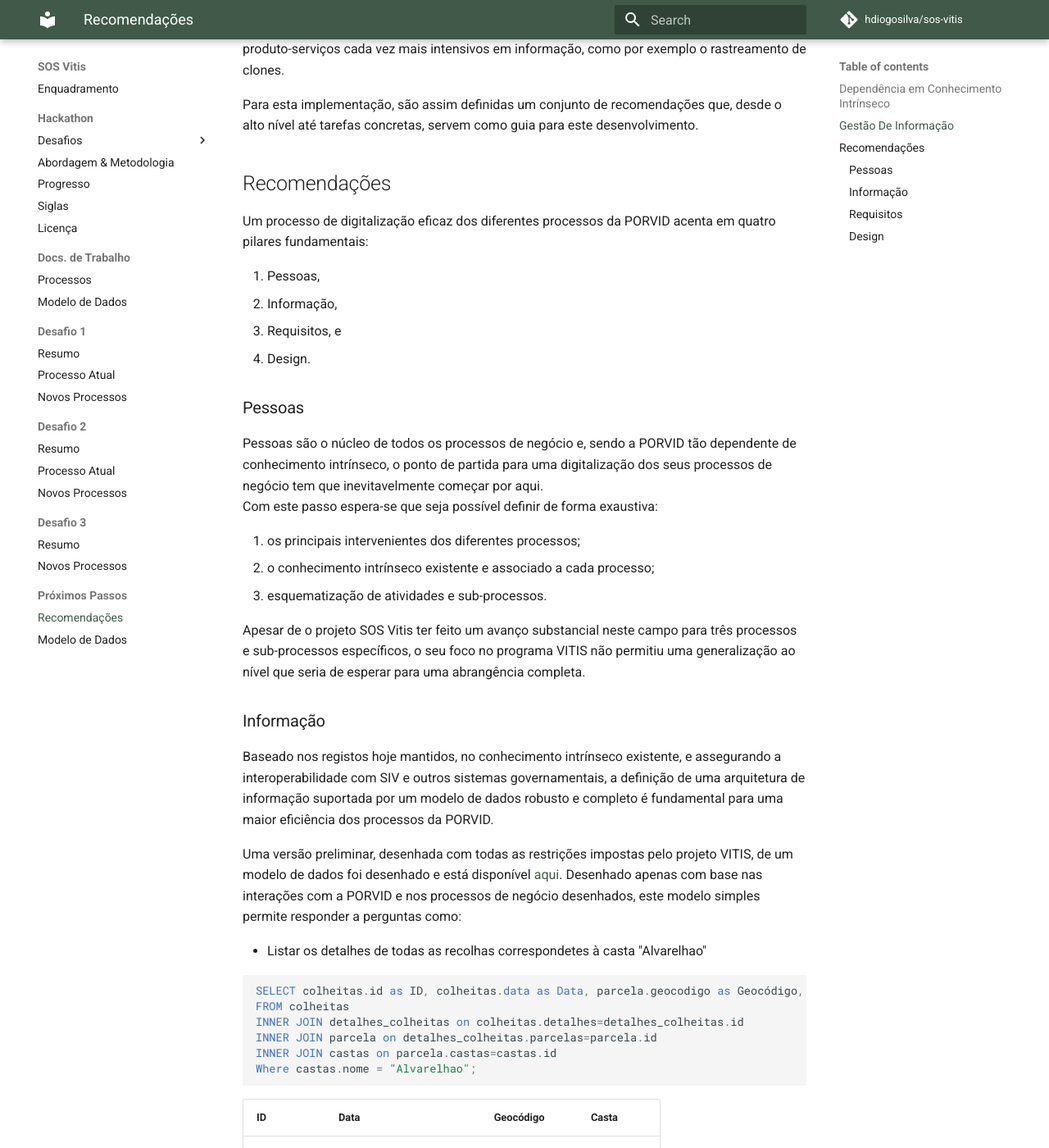
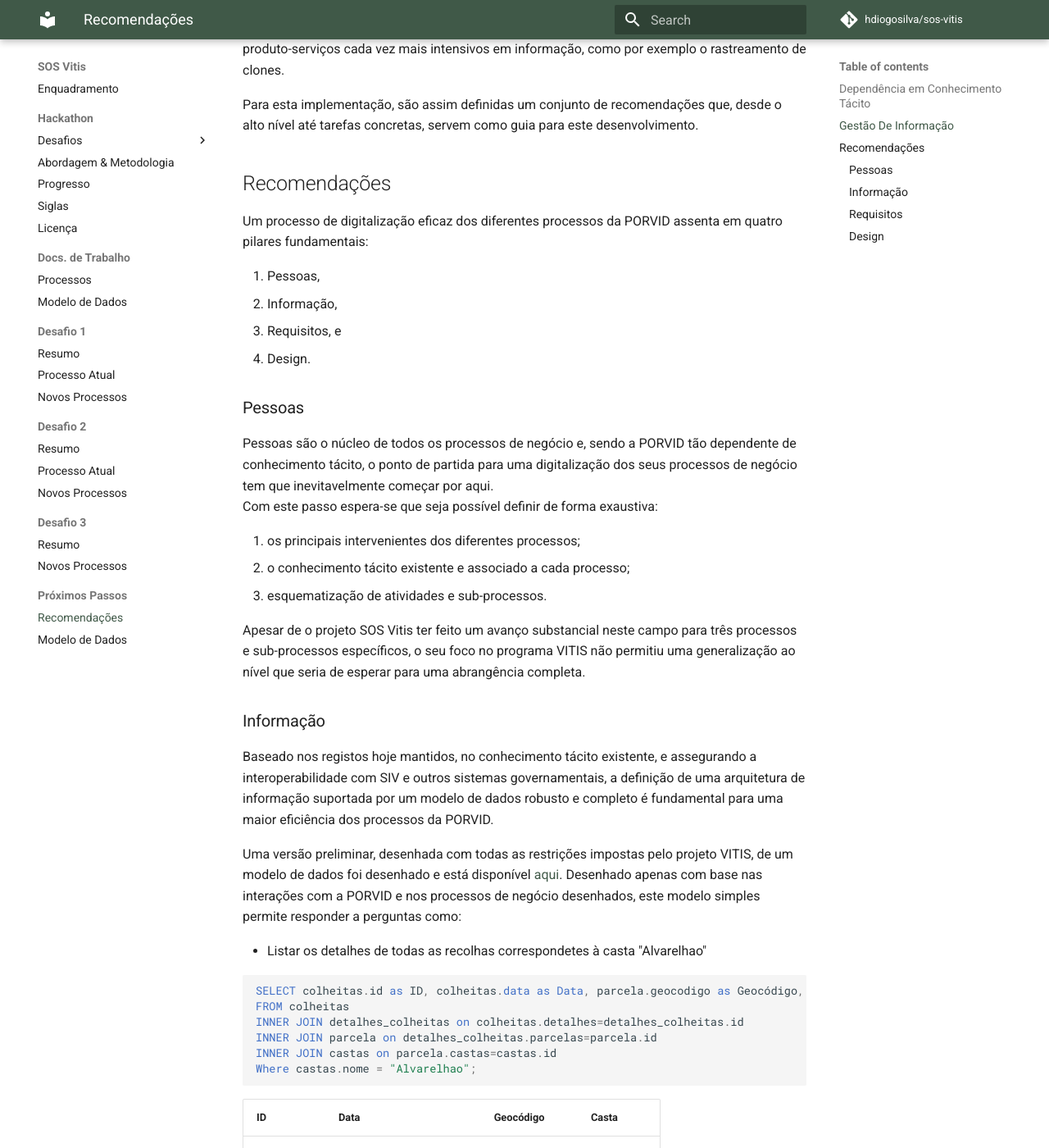
Before and after one commit to hdiogosilva/sos-vitis, an MkDocs documentation site: the page built from docs/Recomendacoes/recomendacoes.md, in a window 1280 px wide and 1400 px high, scrolled down 1144 px. Shown: the whole window at 82% size. Built offline with MkDocs 1.6.1 and Material for MkDocs 9.7.7, drawn with Linux system fonts in a browser that asks for light colours; comment, search, counter and statistics services are not loaded; some of the changed text lies outside the part shown.

Commit message:
Nomenclature

```diff
--- a/docs/Recomendacoes/recomendacoes.md
+++ b/docs/Recomendacoes/recomendacoes.md
@@ -4,17 +4,17 @@ title: Recomendações
 
 Com a análise do processos de negócio internos da PORVID foram identificados alguns pontos de melhoria, que levaram ao desenvolvimento de um conjunto de recomendações de melhoria a médio/longo prazo. Estes pontos são:
 
-1. A dependência das atividades PORVID em conhecimento intrínseco;
+1. A dependência das atividades PORVID em conhecimento tácito;
 2. A gestão de informação das atividades da PORVID.
 
-### Dependência em Conhecimento Intrínseco
+### Dependência em Conhecimento Tácito
 
-O conjunto de atividades até agora utilizadas permitiram à PORVID recolher e processar uma substancial coleção de amostras genéticas. No entanto estas atividades não podem ser consideradas como escaláveis ou sustentáveis ao longo prazo uma vez que são inteiramente dependentes de conhecimento intrínseco de atores chave na PORVID.
+O conjunto de atividades até agora utilizadas permitiram à PORVID recolher e processar uma substancial coleção de amostras genéticas. No entanto estas atividades não podem ser consideradas como escaláveis ou sustentáveis ao longo prazo uma vez que são inteiramente dependentes de conhecimento tácito de atores chave na PORVID.
 Na descrição do [processo atual do Desafio 1](/Desafio 1/processo-atual/) foram identificadas três atividades cruciais que requerem a intervenção ativa de membros da PORVID: (1) a coleção de parcelas de interesse; (2) a decisão sobre parcelas a prospetar; e (3) o contacto com os viticultores ou DRAPs.
 
 Apesar destes processos atuais manterem a PORVID relativamente flexível no que diz respeito à interação pontual com viticultores e até outras instituições, dificulta o estabelecimento de fluxos de informação formais. Com uma reestruturação destas atividades, suportada não em atores específicos, mas em processos e informação explícita a PORVID conseguirá não apenas estabelecer relações mais profícuas com outras instituições para assegurar o acesso a informação crucial para a sua missão, mas também assegurar uma maior visão sobre os seu processos para otimizar a sua eficácia e eficiência.
 
-Se considerarmos a visibilidade que o projeto SOS VITIS traz para a PORVID como o primeiro passo no processo de minimização da dependência em conhecimento intrínseco, o segundo passo crucial é a implementação de processos e sistemas de gestão de informação.
+Se considerarmos a visibilidade que o projeto SOS VITIS traz para a PORVID como o primeiro passo no processo de minimização da dependência em conhecimento tácito, o segundo passo crucial é a implementação de processos e sistemas de gestão de informação.
 
 ### Gestão De Informação
 
@@ -28,7 +28,7 @@ Para esta implementação, são assim definidas um conjunto de recomendações q
 
 ## Recomendações
 
-Um processo de digitalização eficaz dos diferentes processos da PORVID acenta em quatro pilares fundamentais:
+Um processo de digitalização eficaz dos diferentes processos da PORVID assenta em quatro pilares fundamentais:
 
 1. Pessoas,
 2. Informação,
@@ -37,18 +37,18 @@ Um processo de digitalização eficaz dos diferentes processos da PORVID acenta
 
 ### Pessoas
 
-Pessoas são o núcleo de todos os processos de negócio e, sendo a PORVID tão dependente de conhecimento intrínseco, o ponto de partida para uma digitalização dos seus processos de negócio tem que inevitavelmente começar por aqui.
+Pessoas são o núcleo de todos os processos de negócio e, sendo a PORVID tão dependente de conhecimento tácito, o ponto de partida para uma digitalização dos seus processos de negócio tem que inevitavelmente começar por aqui.
 Com este passo espera-se que seja possível definir de forma exaustiva:
 
 1. os principais intervenientes dos diferentes processos;
-2. o conhecimento intrínseco existente e associado a cada processo;
+2. o conhecimento tácito existente e associado a cada processo;
 3. esquematização de atividades e sub-processos.
 
 Apesar de o projeto SOS Vitis ter feito um avanço substancial neste campo para três processos e sub-processos específicos, o seu foco no programa VITIS não permitiu uma generalização ao nível que seria de esperar para uma abrangência completa.
 
 ### Informação
 
-Baseado nos registos hoje mantidos, no conhecimento intrínseco existente, e assegurando a interoperabilidade com SIV e outros sistemas governamentais, a definição de uma arquitetura de informação suportada por um modelo de dados robusto e completo é fundamental para uma maior eficiência dos processos da PORVID.
+Baseado nos registos hoje mantidos, no conhecimento tácito existente, e assegurando a interoperabilidade com SIV e outros sistemas governamentais, a definição de uma arquitetura de informação suportada por um modelo de dados robusto e completo é fundamental para uma maior eficiência dos processos da PORVID.
 
 Uma versão preliminar, desenhada com todas as restrições impostas pelo projeto VITIS, de um modelo de dados foi desenhado e está disponível [aqui](/Recomendacoes/modelo-dados/). Desenhado apenas com base nas interações com a PORVID e nos processos de negócio desenhados, este modelo simples permite responder a perguntas como:
 
```
Also changed, not shown: other parts of docs/Recomendacoes/recomendacoes.md (+2 -1 lines).
